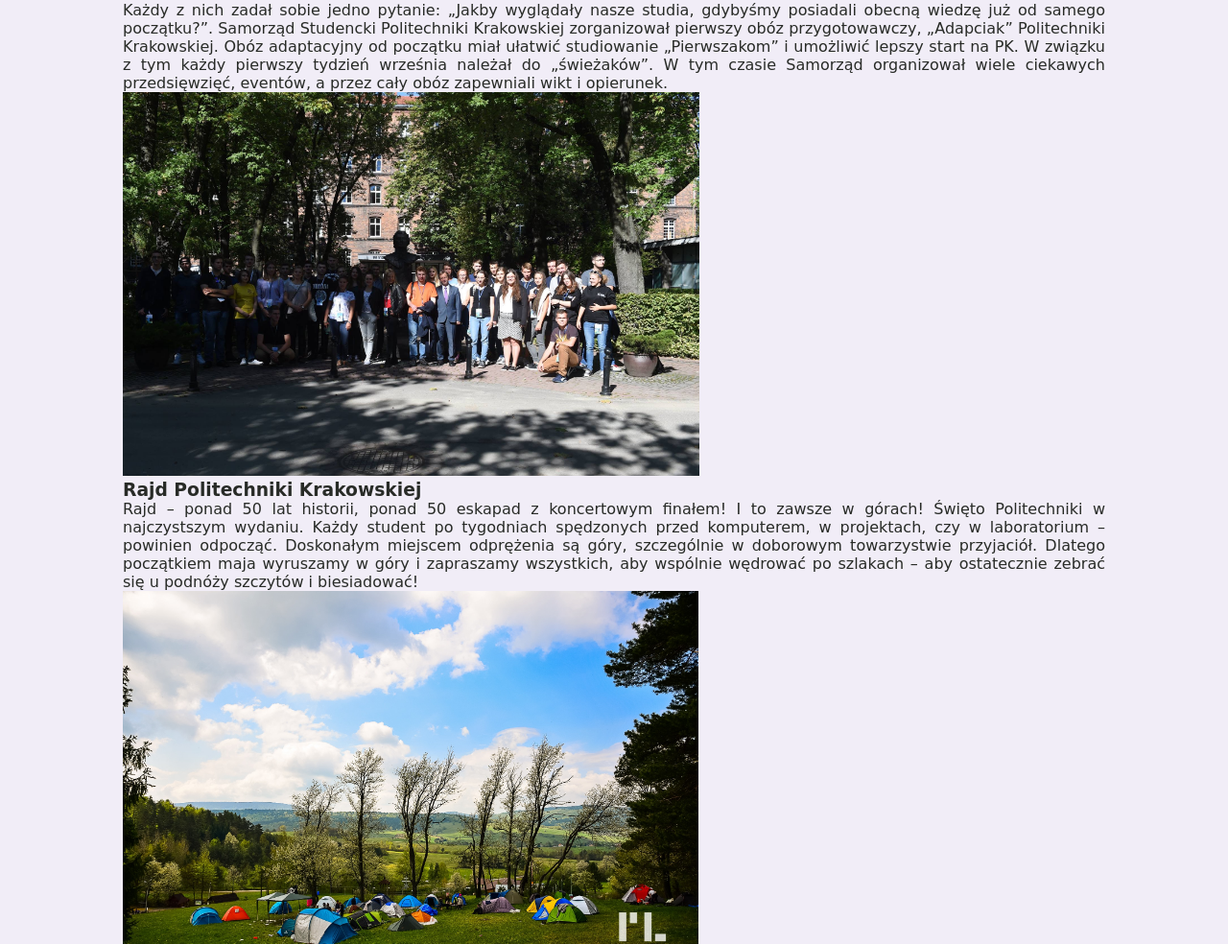
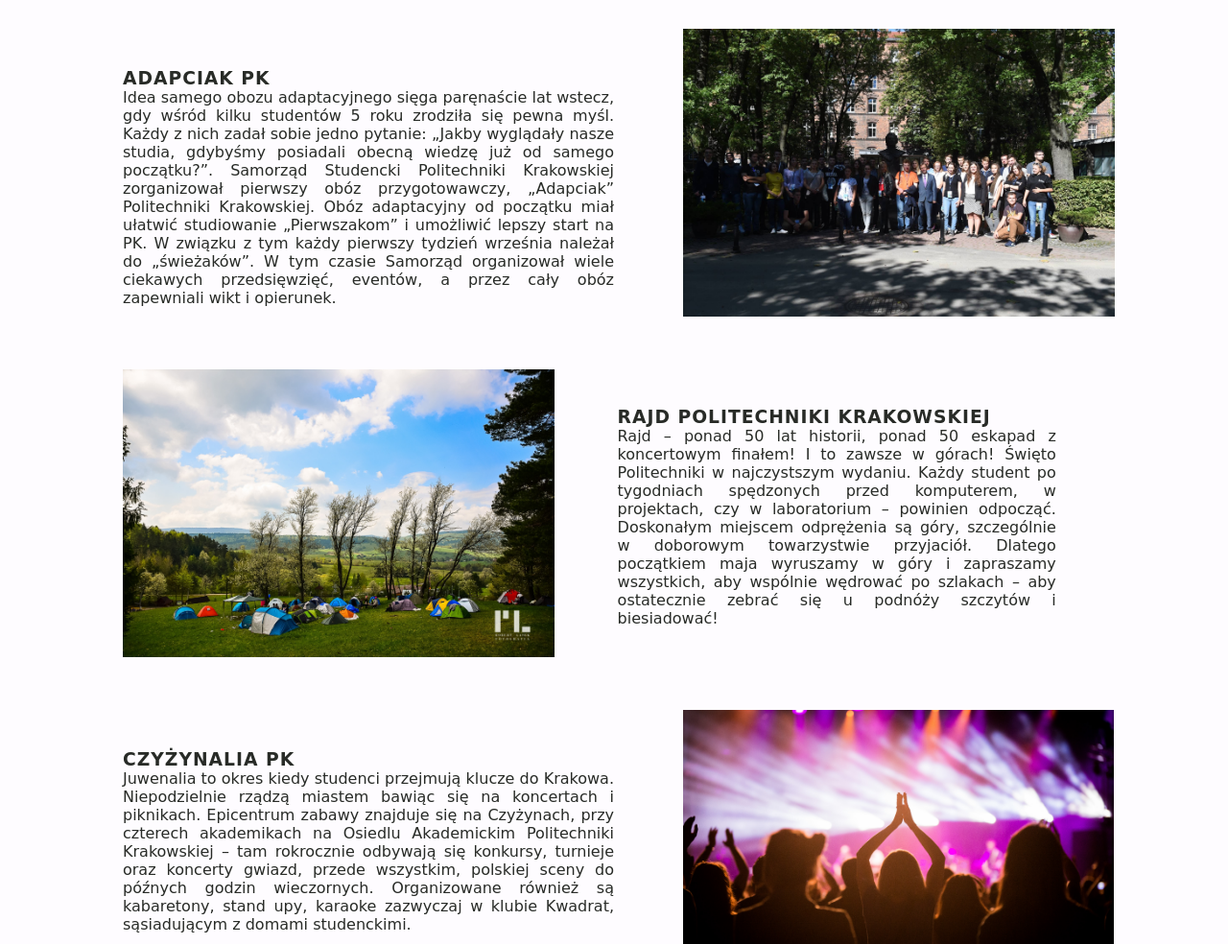
Before and after one commit to Patrykulus/Front-End-Projekt, a plain HTML site: page frond end laby/kod/kod.html in a window 1280 px wide. Shown: the part 644-1628 px from the top of the page at 96% size. Drawn offline with Linux system fonts and the light colour scheme; a web font is replaced by a local one.

Commit message:
ułożenie treści na stronie

```diff
--- a/frond end laby/kod/kod.html
+++ b/frond end laby/kod/kod.html
@@ -81,8 +81,9 @@
 
           <h2>Poznaj nasze projekty i wydarzenia</h2>
         </div>
-        <div id="wydarzenie">
-          <h3>Adapciak PK</h3>
+        <div class= "item_art_1">
+        <div class="wydarzenie" >
+          <h3>ADAPCIAK PK</h3>
           <p>
             Idea samego obozu adaptacyjnego sięga paręnaście lat wstecz, gdy
             wśród kilku studentów 5 roku zrodziła się pewna myśl. Każdy z nich
@@ -97,12 +98,25 @@
             opierunek.
           </p>
         </div>
-        <div id="adapciak_zdj">
-          <img src="img/adapciak.jpg" height= "400px" with="600px"/>
+        <div class="zdj">
+          <img
+            src="img/adapciak.jpg"
+            height="300px"
+            with="500px"
+          />
         </div>
-
-        <div id="wydarzenie_2">
-          <h3>Rajd Politechniki Krakowskiej</h3>
+      </div>
+       <div class="item_art_2">
+        <div class="rajd_zdj">
+          <img
+            class="rajd_zdj_src"
+            src="img/rajd.jpg"
+            height="300px"
+            with="500px"
+          />
+        </div>
+        <div class="wydarzenie_2">
+          <h3>RAJD POLITECHNIKI KRAKOWSKIEJ</h3>
           <p>
             Rajd – ponad 50 lat historii, ponad 50 eskapad z koncertowym
             finałem! I to zawsze w górach! Święto Politechniki w najczystszym
@@ -114,12 +128,11 @@
             zebrać się u podnóży szczytów i biesiadować!
           </p>
         </div>
-        <div id="rajd_zdj">
-          <img src="img/rajd.jpg" height= "400px" with="600px"/>
-        </div>
-        >
-        <div id="wydarzenie_3">
-          <h3>Czyżynalia PK</h3>
+
+      </div>
+      <div class="item_art_1">
+        <div class="wydarzenie">
+          <h3>CZYŻYNALIA PK</h3>
           <p>
             Juwenalia to okres kiedy studenci przejmują klucze do Krakowa.
             Niepodzielnie rządzą miastem bawiąc się na koncertach i piknikach.
@@ -131,9 +144,14 @@
             klubie Kwadrat, sąsiadującym z domami studenckimi.
           </p>
         </div>
-        <div id="czyz_zdj">
-          <img src="img/czyz.jpg" height= "400px" with="600px"/>
+        <div class="zdj">
+          <img
+            src="img/czyz.jpg"
+            height="300px"
+            with="500px"
+          />
         </div>
+      </div>
         <div style="clear: both"></div>
 
         <div id="section_sklep">
--- a/frond end laby/kod/style.css
+++ b/frond end laby/kod/style.css
@@ -4,23 +4,33 @@
     text-decoration: none;
     color: #282b27;
     list-style-type: none;
+    box-sizing: border-box;
 
 }
 
 body {
-    background-color: #F1EDF7;
+    background-color: #FEFCFF;
     font-family: 'Red Rose', cursive;
+    margin: 0;
 }
 
 #main_logo {
-    height: 120px;
-    background-color: #F1EDF7;
+    display: -webkit-flex;
+    display: flex;
+    flex-direction: row;
+    flex-wrap: wrap;
+    align-items: center;
+
+    align-content: center;
+    padding: 1%;
+    width: 100%;
+    background-color: #FEFCFF;
 
 }
 
 #logopk {
     float: left;
-    margin-left: 30px;
+    margin-left: 2%;
     margin-top: 30px;
     height: auto;
 
@@ -28,21 +38,17 @@ body {
 
 #logosspk {
     float: left;
-    margin-left: 20px;
     margin-top: 30px;
-
-
 }
 
 .text_logo {
+
     width: 50%;
-    top: 10px;
     font-size: 48px;
-    text-align: center;
+    text-align: justify;
     color: rgb(58, 143, 195);
     font-weight: 700;
-    margin-left: 25%;
-
+    margin-left: 13%;
 
 }
 
@@ -51,7 +57,7 @@ body {
     position: absolute;
     right: 0;
     left: 0;
-    top: 80px;
+    top: 14%;
     text-align: center;
 
 
@@ -59,9 +65,9 @@ body {
 
 input {
     border-radius: 5px;
-    background-color: #f5f5f5;
+    background-color: #FEFCFF;
     border: 1 px solid #282b27;
-    ;
+
     width: 20%;
     height: 25px;
 }
@@ -79,14 +85,14 @@ input::placeholder {
     right: 15px;
     top: 15px;
     text-align: right;
-    background-color: #F1EDF7;
+    background-color: #FEFCFF;
     border: none;
 
 
 }
 
 .ikona {
-    background-color: #F1EDF7;
+    background-color: #FEFCFF;
     border: none;
     font-size: 20px;
     margin-left: 15px;
@@ -99,6 +105,8 @@ input::placeholder {
 
 
 .mainitem_nav {
+    flex: 1 1 auto;
+    align-self: stretch;
     height: auto;
     text-align: center;
     background-color: #C0A4F9;
@@ -130,7 +138,15 @@ input::placeholder {
     cursor: pointer;
 }
 
-#content {}
+#container{
+   display: -webkit-flex;
+   display: flex;
+   flex-direction: column;
+   flex-wrap: nowrap;
+   align-items: center;
+   justify-content: center;
+   align-content: center;
+}
 
 #section_img {
     margin-left: auto;
@@ -138,9 +154,14 @@ input::placeholder {
     text-align: center;
     margin-top: 20px;
     width: 85%;
-
-
-
+}
+#section_img_text{
+    display: -webkit-flex;
+    display: flex;
+    flex-direction: row;
+    flex-wrap: nowrap;
+    align-items: left;
+    align-self: stretch;
 }
 
 .zdjecia {
@@ -153,9 +174,6 @@ input::placeholder {
 
 
 }
-
-
-
 
 #footer {
     background-color: #5E507A;
@@ -187,6 +205,13 @@ button {
 }
 
 #content {
+    display: -webkit-flex;
+    display: flex;
+    flex-direction: column;
+    flex-wrap: nowrap;
+    align-items: stretch;
+    justify-content: stretch;
+    align-content: left;
     margin-left: auto;
     margin-right: auto;
     width: 80%;
@@ -264,31 +289,50 @@ a.header {
     margin: auto;
     margin-top: 5px;
 }
-#wydarzenie{
-    float: left;
-    display: block;
+.item_art_1{
+    display: -webkit-flex;
+    display: flex;
+    flex-direction: row;
+    flex-wrap: nowrap;
+    align-items: left;
+    margin-top: 5%;
+}
+div.wydarzenie{
+    max-width: 50%;
+    align-self: stretch;
+    margin-top: 4%;
+}
+div.zdj{
+    flex: 1 1 auto;
+    min-width: 300px;
+    margin-left: 7%;
+}
+
+.item_art_2{
+    display: -webkit-flex;
+    display: flex;
+    flex-direction: row;
+    flex-wrap: nowrap;
+    align-items: left;
+    margin-top: 5%;
+    margin-right: 5%;
+}
+div.rajd_zdj{
+
+    flex: 1 1 auto;
+    min-width: 300px;
+    margin-right: 0;
 
 }
-#adapciak_zdj{
+div.wydarzenie_2{
 
-    display: block;
-}
-#wydarzenie_2{
-    float: left;
-    display: block;
+    max-width: 47%;
+    align-self: stretch;
+    margin-top: 4%;
+
 
 }
-#rajd_zdj{
-
-    display: block;
-}
-
-#wydarzenie_3{
-    float: left;
-    display: block;
+h3{
+    letter-spacing: 1px;
 
 }
-#czyz_zdj{
-
-    display: block;
-}
```
Also changed, not shown: frond end laby/kod/img/pobrane.jfif (added).
